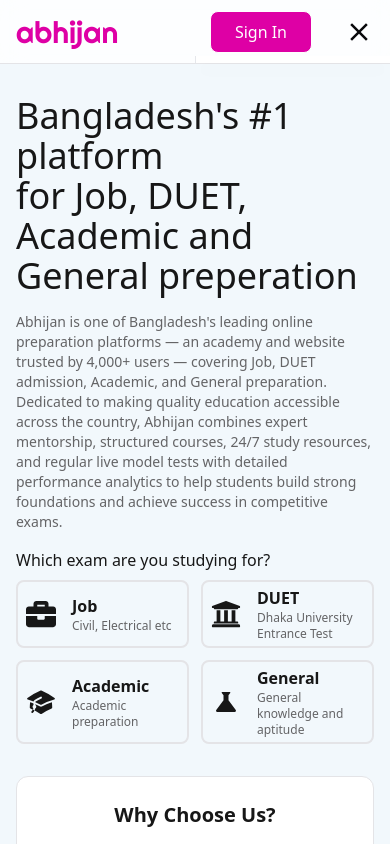
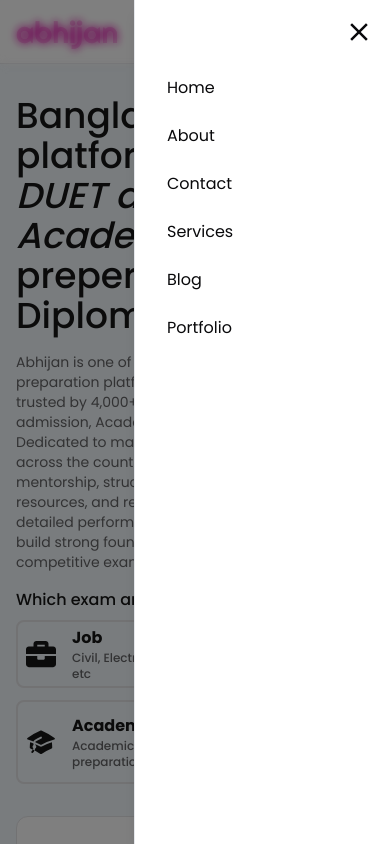
Before and after one commit to laxmancroy/abhijan, a Next.js app: page / in a window 390 px wide. Both pictures are taken after a click on the button 359 px from the left and 31 px from the top of the page. Shown: the top 844 px of the page. Built offline with nearby package versions, Linux system fonts and the light colour scheme.

Commit message:
improve the mobile menu bar

```diff
--- a/app/layout.tsx
+++ b/app/layout.tsx
@@ -18,7 +18,7 @@ const RighteousFont = Righteous({
   subsets: ["latin"],
   variable: "--font-righteous-setup",
   display: "swap",
-})
+});
 
 export const metadata: Metadata = {
   title: "Abhijan",
@@ -27,7 +27,10 @@ export const metadata: Metadata = {
 
 export default function RootLayout({ children }: LayoutProps<"/">) {
   return (
-    <html lang="en" className={`${PoppinsFont.variable, RighteousFont.variable} antialiased`}>
+    <html
+      lang="en"
+      className={`${PoppinsFont.variable} ${RighteousFont.variable} antialiased`}
+    >
       <body>
         <Header />
         {children}
--- a/components/layout/Header.tsx
+++ b/components/layout/Header.tsx
@@ -16,14 +16,12 @@ const navMenu = [
 const Header = () => {
   const [isMobileMenuOpen, setIsMobileMenuOpen] = useState(false);
   return (
-    <header className="sticky top-0 z-50 h-16 px-4 sm:px-8 md:px-12 lg:px-16 border-b border-border bg-card/80 text-card-foreground backdrop-blur-md flex justify-between md:justify-around items-center">
+    <header className="sticky top-0 z-30 h-16 px-4 sm:px-8 md:px-12 lg:px-16 border-b border-border bg-card/80 text-card-foreground backdrop-blur-md flex justify-between md:justify-around items-center">
       <Link href="/" className="font-righteous block text-3xl text-primary-btn">
         abhijan
       </Link>
 
       <div className="flex items-center justify-between text-md">
-
-
         {/* Desktop Navigation Menu Bar */}
         <nav className="hidden md:flex mr-8">
           {navMenu.map((item) => (
@@ -45,7 +43,7 @@ const Header = () => {
 
         {/* Mobile Navigation Button */}
         <button
-          className="md:hidden ml-8 hover:text-blue-700 hover:cursor-pointer"
+          className="md:hidden ml-8 z-60 hover:text-primary-btn hover:cursor-pointer"
           onClick={() => setIsMobileMenuOpen(!isMobileMenuOpen)}
         >
           {isMobileMenuOpen ? (
@@ -54,19 +52,22 @@ const Header = () => {
             <MdOutlineMenu size={30} />
           )}
         </button>
+
         {/* Mobile Navigation Menu Bar */}
         {isMobileMenuOpen && (
-          <nav className="fixed right-0 top-14 bottom-0 z-40 flex w-1/2 flex-col overflow-y-auto border-l border-gray-200 bg-card shadow-lg md:hidden">
+          <div className="fixed inset-0 z-30 w-full h-dvh bg-black/50 backdrop-blur-xs md:hidden" onClick={() => setIsMobileMenuOpen(false)} >
+            <nav className="fixed top-0 right-0 h-dvh w-64 sm:w-1/2 flex w-1/2 flex-col overflow-y-auto border-l border-gray-200 bg-card shadow-lg pt-16"  onClick={(e) => e.stopPropagation()}>
               {navMenu.map((item) => (
                 <Link
                   key={item.href}
                   href={item.href}
-                className="px-4 py-2 hover:text-blue-700 rounded"
+                  className="px-8 py-3 hover:text-primary-btn"
                 >
                   {item.name}
                 </Link>
               ))}
             </nav>
+          </div>
         )}
       </div>
     </header>
--- a/components/layout/Hero.tsx
+++ b/components/layout/Hero.tsx
@@ -31,8 +31,8 @@ const Hero = () => {
     <div className="container mx-auto flex flex-col md:grid md:grid-cols-2 gap-8 px-4 py-8 md:px-16 md:py-16">
       <div className="flex flex-col gap-4">
         <h2 className="text-4xl font-medium">
-          Bangladesh's #1 platform <br /> for Job, DUET, Academic and <br />{" "}
-          General preperation
+          Bangladesh's <b className="text-primary-btn">#1</b> platform for{" "}
+          <em>Job, DUET and Academic</em> preperation for Diploma students.
         </h2>
         <p className="text-muted-foreground text-sm font-light">
           Abhijan is one of Bangladesh's leading online preparation platforms —
```
Lines whose indentation alone changed are shown as unchanged.
